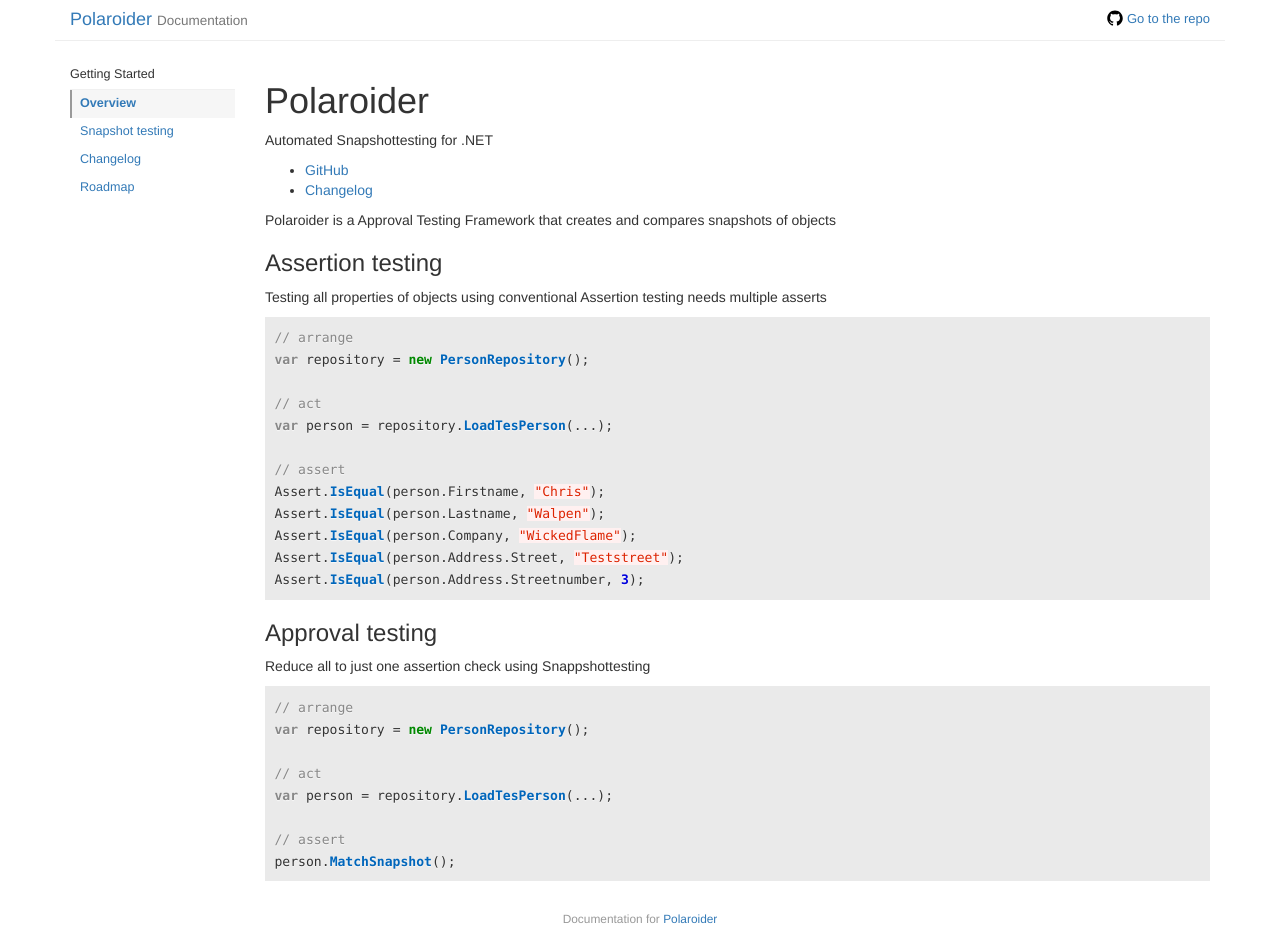
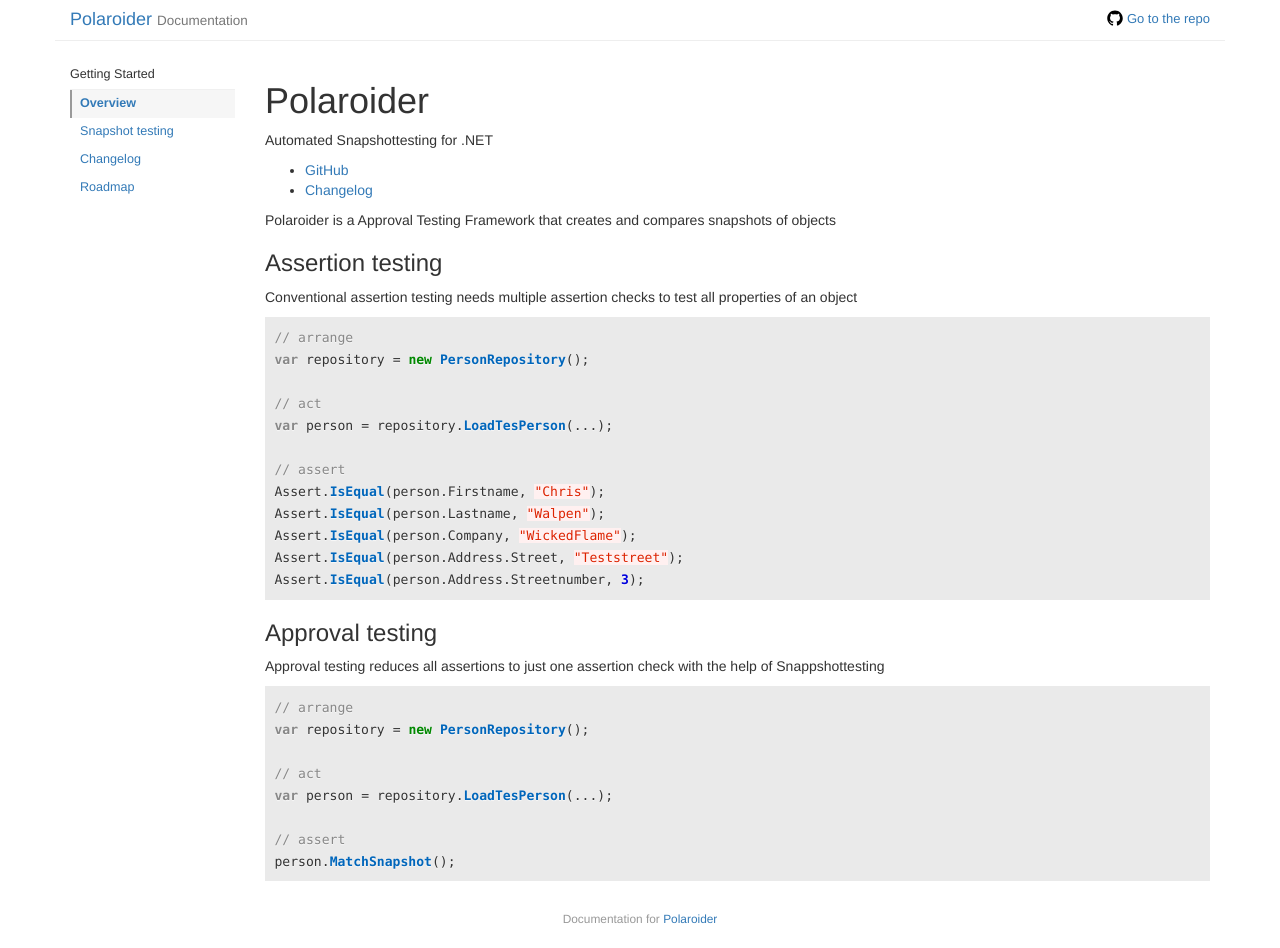
Before and after one commit to WickedFlame/Polaroider, a Jekyll site: the page built from docs/index.md, in a window 1280 px wide. Built offline with Jekyll 4.4.1, drawn with Linux system fonts in a browser that asks for light colours; our own code applies the rules of GitHub Pages for plain Markdown files.

Commit message:
Update docs on approvaltesting

````diff
--- a/docs/index.md
+++ b/docs/index.md
@@ -11,7 +11,7 @@ Automated Snapshottesting for .NET
 Polaroider is a Approval Testing Framework that creates and compares snapshots of objects
 
 ### Assertion testing
-Testing all properties of objects using conventional Assertion testing needs multiple asserts
+Conventional assertion testing needs multiple assertion checks to test all properties of an object
 ```csharp
 // arrange
 var repository = new PersonRepository();
@@ -28,7 +28,7 @@ Assert.IsEqual(person.Address.Streetnumber, 3);
 ```
 
 ### Approval testing
-Reduce all to just one assertion check using Snappshottesting
+Approval testing reduces all assertions to just one assertion check with the help of Snappshottesting
 ```csharp
 // arrange
 var repository = new PersonRepository();
````
